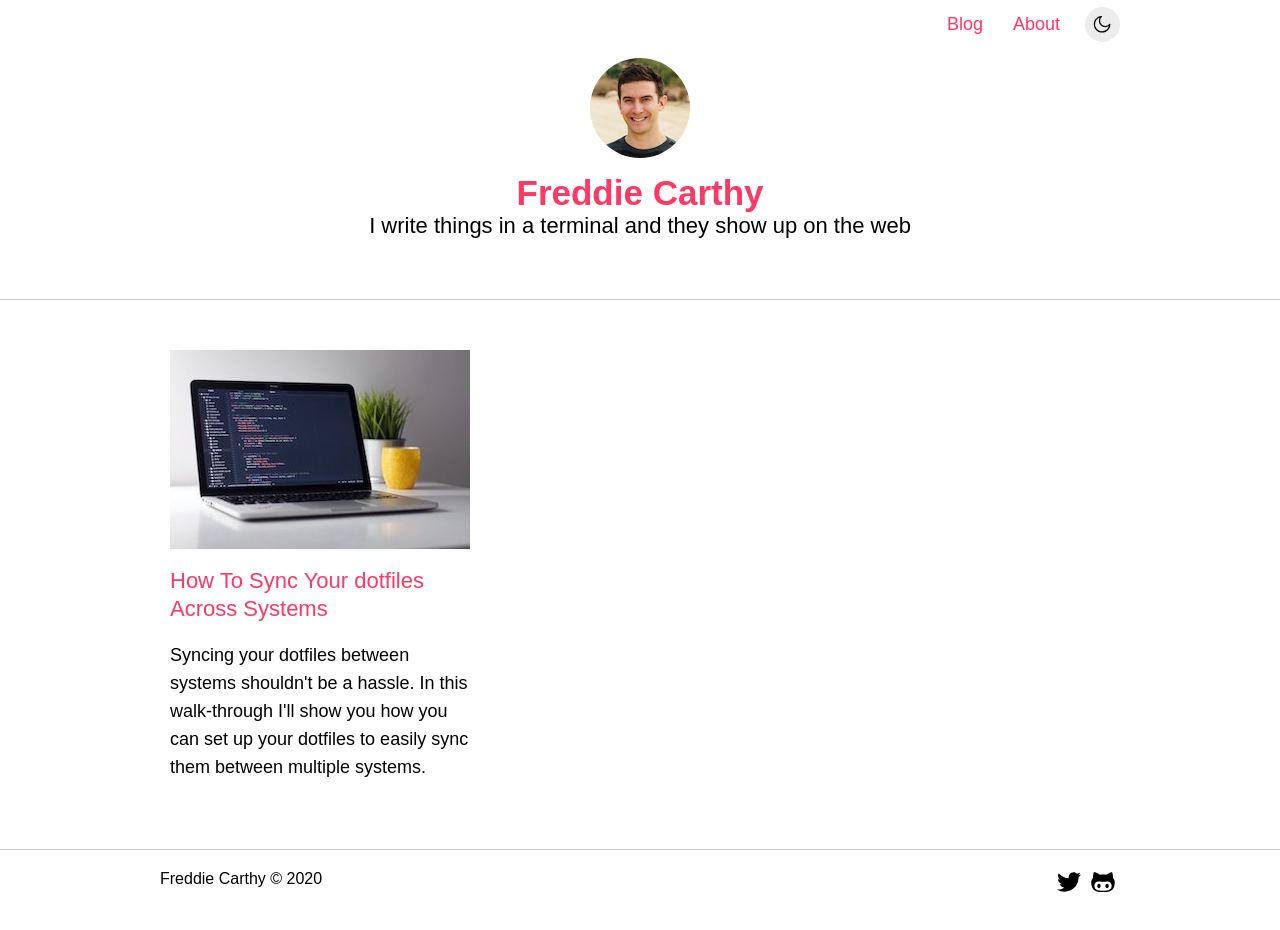
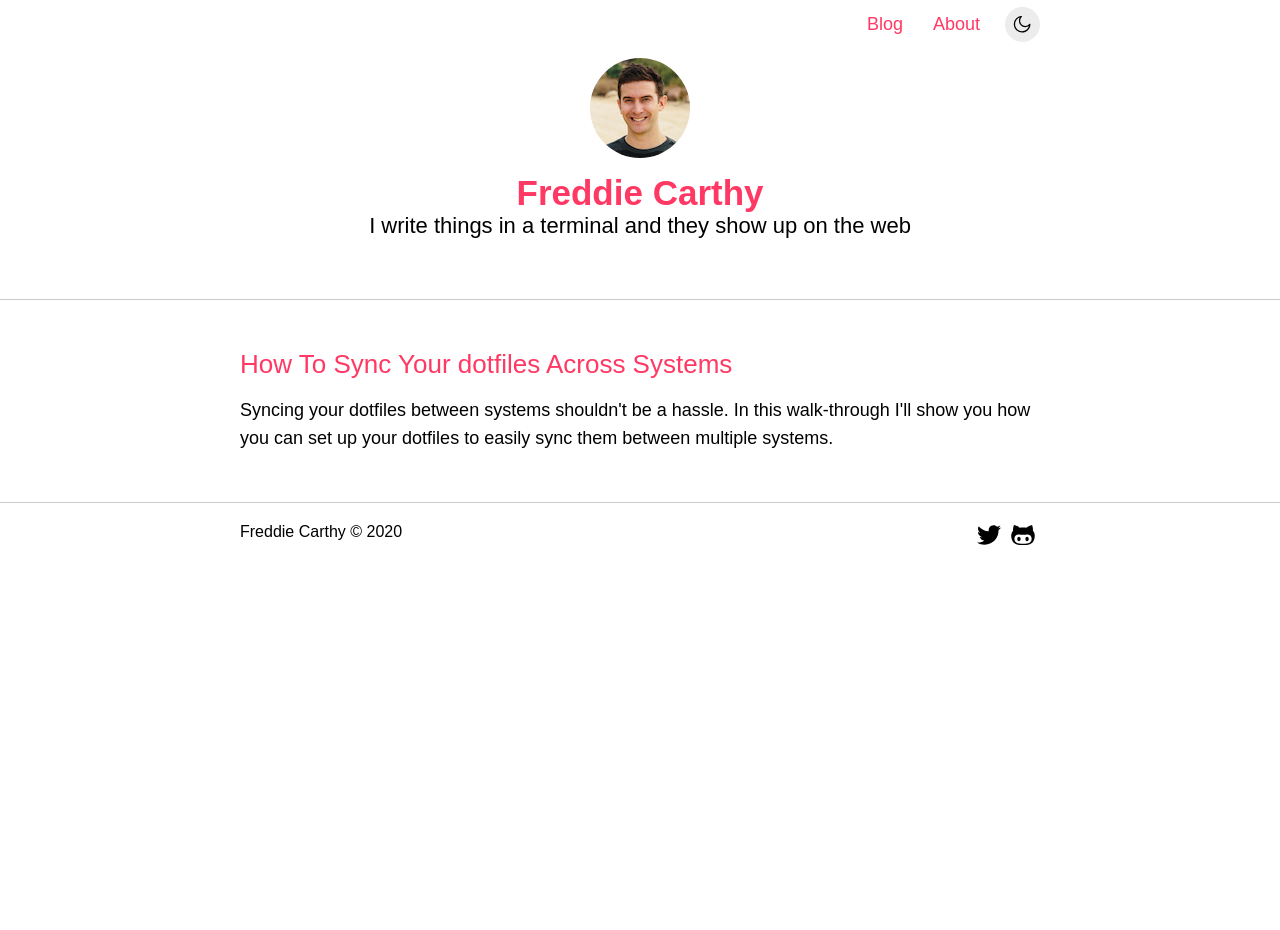
Before and after one commit to gjunkie/freddiecarthy, a Next.js app: page /blog in a window 1280 px wide. Shown: the top 930 px of the page. After the commit the page ends 800 px from the top, so only its background shows below. Built offline with nearby package versions, Linux system fonts and the light colour scheme.

Commit message:
reduce main width

```diff
--- a/components/Controls/Controls.module.css
+++ b/components/Controls/Controls.module.css
@@ -7,7 +7,7 @@
 .controls ul {
   display: flex;
   justify-content: flex-end;
-  width: 960px;
+  width: 800px;
 }
 
 .controls li {
--- a/components/Footer/Footer.module.css
+++ b/components/Footer/Footer.module.css
@@ -37,7 +37,7 @@
 
 .contents {
   display: flex;
-  width: 960px;
+  width: 800px;
   z-index: 1;
 }
 
--- a/components/Header/Header.module.css
+++ b/components/Header/Header.module.css
@@ -45,7 +45,7 @@
 .nav ul {
   display: flex;
   justify-content: flex-end;
-  width: 960px;
+  width: 800px;
 }
 
 .nav li {
@@ -71,7 +71,7 @@
   flex-grow: 1;
   justify-content: center;
   position: relative;
-  width: 960px;
+  width: 800px;
   z-index: 1;
 }
 
--- a/pages/blog/BlogIndex.module.css
+++ b/pages/blog/BlogIndex.module.css
@@ -1,13 +1,4 @@
-.blogIndex ul {
-  display: flex;
+.blogIndex h3 {
+  font-weight: lighter;
+  margin-top: 0;
 }
-
-.blogIndex li {
-  margin: 0 10px;
-  width: 300px;
-}
-
-.blogIndex h4 {
-  font-weight: lighter;
-  margin-top: 10px;
-}
--- a/pages/blog/index.js
+++ b/pages/blog/index.js
@@ -9,10 +9,9 @@ const BlogIndex = ({ allPostsData }) => {
   return (
     <main className={styles.blogIndex}>
       <ul>
-        {allPostsData.map(({ image, slug, title, description }) => (
+        {allPostsData.map(({ slug, title, description }) => (
           <li key={slug}>
-            <img src={`/blog-images/${image}-small.jpg`} alt="" loading="lazy" />
-            <h4><Link key={slug} href="/blog/[slug]" as={`/blog/${slug}`}>{title}</Link></h4>
+            <h3><Link key={slug} href="/blog/[slug]" as={`/blog/${slug}`}>{title}</Link></h3>
             <p>{description}</p>
           </li>
         ))}
--- a/pages/styles.css
+++ b/pages/styles.css
@@ -128,7 +128,7 @@ pre {
 
 main {
   margin: 0 auto;
-  width: 960px;
+  width: 800px;
 }
 
 main p {
--- a/styles/Home.module.css
+++ b/styles/Home.module.css
@@ -76,7 +76,7 @@
   align-items: center;
   justify-content: center;
   flex-wrap: wrap;
-  max-width: 960px;
+  max-width: 800px;
   margin-top: 3rem;
 }
 
```
Also changed, not shown: public/blog-images/laptop-code-small.jpg (deleted), public/blog-images/notes-small.jpg (deleted).
